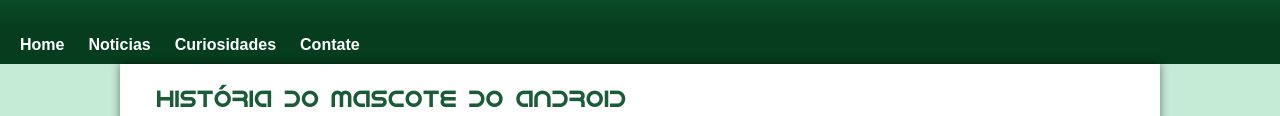
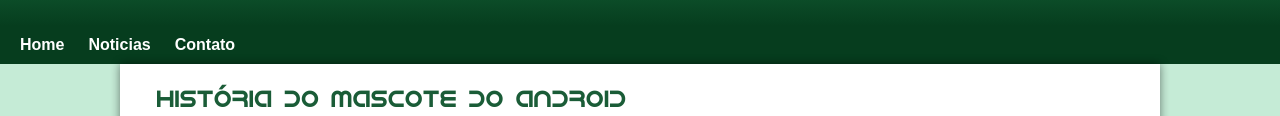
Before and after one commit to hyanmarques/Site-Projeto, a plain HTML site: page index.html in a window 1280 px wide. Shown: the part 164-280 px from the top of the page. Drawn offline with Linux system fonts and the light colour scheme.

Commit message:
Nav atualizado

```diff
--- a/index.html
+++ b/index.html
@@ -15,8 +15,7 @@
      <nav style="margin-bottom: 0px;">
             <a href="#">Home</a>
             <a href="#">Noticias</a>
-            <a href="#">Curiosidades</a>
-            <a href="#">Contate</a>
+            <a href="#">Contato</a>
     </nav>
     <main>
             <article>
```
